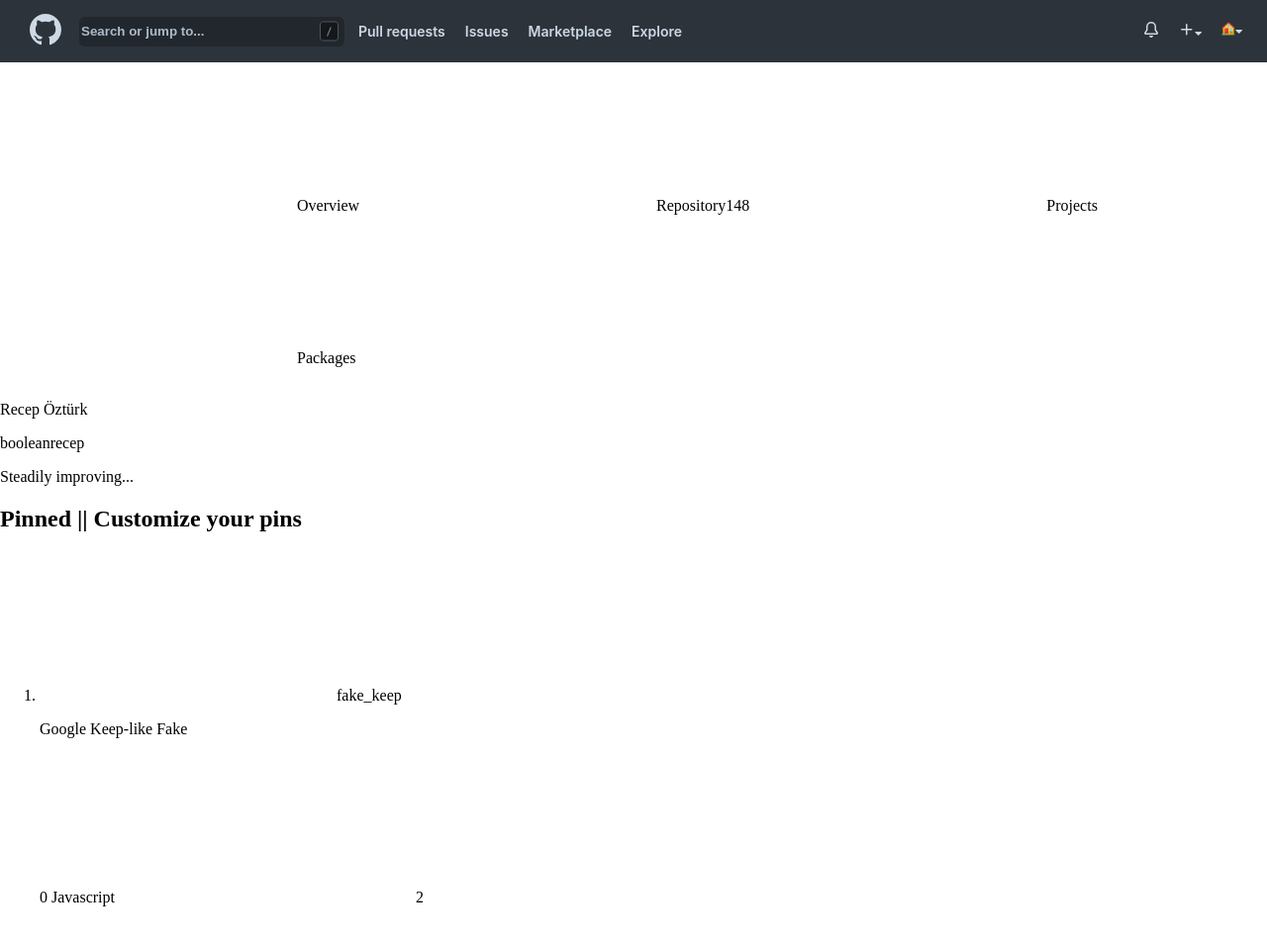
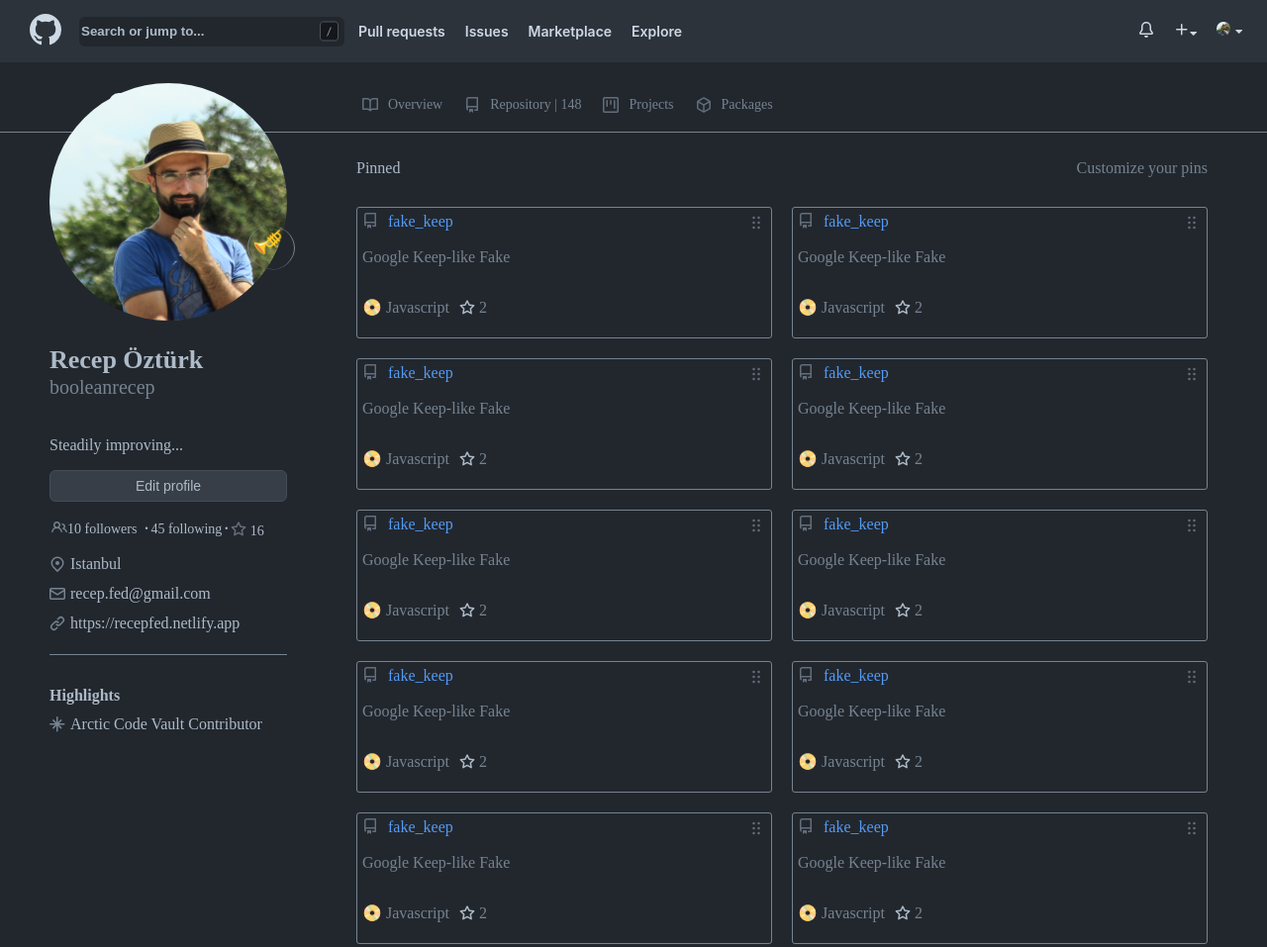
Before and after one commit to booleanrecep/github_clone, a React app: page / in a window 1280 px wide. Shown: the whole page at 99% size. Before the commit the page ends 932 px from the top, so only its background shows below. Built offline with nearby package versions, Linux system fonts and the light colour scheme.

Commit message:
layout for desktop is done

```diff
--- a/src/assets/icons.js
+++ b/src/assets/icons.js
@@ -52,6 +52,7 @@
     version="1.1"
     width="16"
     aria-hidden="true"
+    fill="#636e7b"
   >
     <path
       fillRule="evenodd"
@@ -81,6 +82,7 @@
     version="1.1"
     width="16"
     aria-hidden="true"
+    fill="#636e7b"
   >
     <path
       fillRule="evenodd"
@@ -95,6 +97,7 @@
     version="1.1"
     width="16"
     aria-hidden="true"
+    fill="#636e7b"
   >
     <path
       fillRule="evenodd"
@@ -108,7 +111,7 @@
     viewBox="0 0 16 16"
     version="1.1"
     width="16"
-    ariHidden="true"
+    aria-hidden="true"
   >
     <path
       fillRule="evenodd"
@@ -123,6 +126,7 @@
     version="1.1"
     width="16"
     aria-hidden="true"
+    fill="#636e7b"
   >
     <path
       fillRule="evenodd"
@@ -187,9 +191,10 @@
   <svg
     viewBox="0 0 16 16"
     version="1.1"
-    width="16"
-    height="16"
+    width="20"
+    height="20"
     aria-hidden="true"
+    fill="#636e7b"
   >
     <path
       fillRule="evenodd"
--- a/src/assets/styles/header.scss
+++ b/src/assets/styles/header.scss
@@ -7,12 +7,13 @@
 }
 header {
   height: 63px;
+  width: 100%;
   background-color: #2d333b;
   display: flex;
   flex-direction: row;
   justify-content: space-between;
   align-items: center;
-
+  // position: relative;
   .github-icon {
     margin: 10px 0 10px 30px;
     width: 50px;
@@ -31,6 +32,9 @@
 
     div {
       margin: 10px;
+      &:hover {
+        color: #adbac7;
+      }
     }
   }
   .right-tools {
@@ -44,6 +48,8 @@
       img {
         width: 14px;
         height: 14px;
+        border-radius: 7px;
+        margin-right: 5px;
       }
     }
     details {
@@ -60,18 +66,12 @@
       margin-right: 50px;
       font-size: 14px;
       display: none;
-
       line-height: 1.8;
-      // padding:0 10px;
       padding-top: 10px;
-
       summary {
         list-style: none;
         display: none;
         border: none;
-        // &par{
-        //   border:none;
-        // }
         &::-webkit-details-marker {
           display: none;
         }
@@ -79,8 +79,6 @@
       p {
         margin: 0;
         padding-left: 10px;
-        // padding-top: 5px;
-        // width:100%;
         height: 30px;
         vertical-align: bottom;
       }
@@ -112,7 +110,6 @@
       &:focus {
         border: 1px solid #4184e4;
         width: 540px;
-        // transition: width 0.3s;
         outline-offset: 0px;
         color: $menuFontColor;
         border-bottom-left-radius: 0;
@@ -129,17 +126,13 @@
   }
   ul {
     list-style: none;
-    // display: none;
     position: absolute;
     color: $menuFontColor;
     margin-top: -2px;
     margin-left: -39px;
-    // display: none;
-    // opacity: 0;
-    // opacity: 0;
-    width: 545px;
+    width: fit-content;
     transition: width 0.2s;
-    // transition: display 0.2s,width 0.2s;
+    z-index: 1;
 
     li {
       display: flex;
@@ -150,7 +143,6 @@
       outline: 0.3px solid #373e47;
       padding: 10px;
       cursor: pointer;
-      // transition: width 0.1s;
 
       &:hover {
         background-color: #4184e4;
--- a/src/assets/styles/main.scss
+++ b/src/assets/styles/main.scss
@@ -0,0 +1,18 @@
+body,
+html {
+  margin: 0;
+  padding: 0;
+  width: 100%;
+}
+main {
+  // display: flex;
+  // flex-direction: row;
+  // justify-content:space-around;
+  width: 100%;
+  height: fit-content;
+  background-color: #22272e;
+
+  @import "tabs";
+  @import "tabs_content";
+  @import "user_content";
+}
--- /dev/null
+++ b/src/assets/styles/tabs.scss
@@ -0,0 +1,64 @@
+.tabs {
+  top: 0;
+  height: 50px;
+  border: 0.3px solid #768390;
+  border-left: none;
+  border-right: none;
+  border-top: none;
+  width: 100%;
+  display: flex;
+  flex-direction: row;
+  justify-content: flex-start;
+  align-items: center;
+  padding: 0;
+  padding-top: 20px;
+  margin: 0;
+  // position: fixed;
+  background-color: #22272e;
+
+  div {
+    width: 150px;
+    margin: 0 150px 0 110px;
+
+    span {
+      position: absolute;
+      margin-left: 10px;
+      margin-top: 2px;
+      color: #768390;
+    }
+    img {
+      border-radius: 10px;
+      width: 25px;
+      height: 25px;
+      // display: none;
+    }
+  }
+  nav {
+    display: flex;
+    flex-direction: row;
+    justify-content: space-around;
+    margin: 0 0 0 -50px;
+    a {
+      height: fit-content;
+      display: flex;
+      flex-direction: row;
+      padding: 5px 6px;
+      margin-right: 10px;
+      font-size: 14px;
+      line-height: 30px;
+      color: #768390;
+      width: fit-content;
+      &:active {
+        color: #adbac7;
+        svg {
+          fill: #adbac7;
+        }
+      }
+
+      span {
+        margin-top: 4px;
+        margin-right: 10px;
+      }
+    }
+  }
+}
--- /dev/null
+++ b/src/assets/styles/tabs_content.scss
@@ -0,0 +1,83 @@
+.tabs-content {
+  width: fit-content;
+  height: fit-content;
+  // border: 2px solid red;
+  // margin-top: -500px;
+  // margin-right: 0;
+  margin-top: -600px;
+  margin-left: 350px;
+  padding-right: 50px;
+  //    background-color:peru;
+  background-position: center;
+  h2 {
+    display: flex;
+    flex-direction: row;
+    justify-content: space-between;
+    margin-right: 10px;
+    margin-left: 10px;
+    span:first-of-type {
+      font-size: 16px;
+      font-weight: 400;
+      color: #adbac7;
+    }
+    span:last-of-type {
+      font-size: 16px;
+      font-weight: 400;
+      color: #768390;
+      &:hover {
+        color: #539bf5;
+        cursor: pointer;
+      }
+    }
+  }
+  ol {
+    display: flex;
+    flex-direction: row;
+    flex-wrap: wrap;
+    margin: 0;
+    padding: 0;
+    height: fit-content;
+    width: 100%;
+    list-style: none;
+    // flex-basis: 100%;
+    // border: 2px solid rgb(189, 131, 131);
+
+    li {
+      display: flex;
+      flex-direction: column;
+      flex: 1;
+      flex-basis: 40%;
+      margin: 10px;
+      padding: 5px;
+      border: 0.5px solid #768390;
+      border-radius: 3px;
+      div {
+        display: flex;
+        justify-content: space-between;
+        a {
+          flex-grow: 1;
+          margin-left: 10px;
+          color: #539bf5;
+          // width:100px;
+          &:hover {
+            text-decoration: underline;
+          }
+        }
+        // svg:last-of-type{
+        //   flex-grow: 3;
+        // }
+        svg:last-of-type:hover {
+          cursor: grab;
+        }
+      }
+      p {
+        color: #768390;
+        svg {
+          margin-bottom: -3px;
+          margin-left: 10px;
+          fill: #adbac7;
+        }
+      }
+    }
+  }
+}
--- /dev/null
+++ b/src/assets/styles/user_content.scss
@@ -0,0 +1,221 @@
+.user-content {
+  width: fit-content;
+  height: fit-content;
+  margin-left: 50px;
+  margin-top: -50px;
+  .image {
+    img {
+      position: relative;
+
+      width: 240px;
+      height: 240px;
+      border-radius: 50%;
+    }
+    div {
+      position: absolute;
+      width: fit-content;
+      margin-top: -100px;
+      margin-left: 200px;
+      display: flex;
+      flex-direction: row;
+      align-items: center;
+      justify-content: space-between;
+      details {
+        margin: 0;
+        padding: 0;
+        padding-bottom: 5px;
+        height: 40px;
+        width: fit-content;
+        summary {
+          list-style: none;
+          display: none;
+          border: none;
+          &::-webkit-details-marker {
+            display: none;
+          }
+        }
+        div:first-of-type {
+          border: 1px solid #768390;
+          border-top: none;
+          border-bottom: none;
+          border-right: 0;
+          width: 50px;
+          height: 45px;
+          margin: 0;
+          margin-left: 0px;
+          margin-top: -1px;
+          padding: 0;
+          display: initial;
+          border-top-left-radius: 50%;
+          border-bottom-left-radius: 50%;
+        }
+        div:last-of-type {
+          //   background-color: #22272e;
+          border: 1px solid #768390;
+          border-left: none;
+          border-top: none;
+          border-bottom: none;
+          width: 50px;
+          height: 45px;
+          margin: 0;
+          margin-top: 0px;
+          margin-left: -40px;
+          padding: 0;
+          display: initial;
+          border-top-right-radius: 50%;
+          border-bottom-right-radius: 50%;
+        }
+        span:first-of-type {
+          font-size: 26px;
+          margin-left: 5px;
+        }
+        span:last-of-type {
+          border: 1px solid #768390;
+          padding-top: 10px;
+          padding-bottom: 10px;
+          font-size: 18px;
+          display: none;
+          color: #768390;
+        }
+        &:hover {
+          span:last-of-type {
+            display: initial;
+            border-left: none;
+            border-right: none;
+          }
+
+          div:last-of-type {
+            border-top: 1px solid #768390;
+            border-bottom: 1px solid #768390;
+            margin-left: -30px;
+            height: 40px;
+            margin-top: 1px;
+          }
+          div:first-of-type {
+            border-top: 1px solid #768390;
+            border-bottom: 1px solid #768390;
+            height: 40px;
+            margin-top: 1px;
+          }
+        }
+      }
+    }
+  }
+  .top {
+    h1 {
+      span {
+        display: block;
+      }
+      span:first-of-type {
+        font-size: 26px;
+        color: #adbac7;
+      }
+      span:last-of-type {
+        font-size: 20px;
+        font-style: normal;
+        font-weight: 300;
+        line-height: 24px;
+        color: #768390;
+      }
+    }
+  }
+  .middle {
+    display: flex;
+    flex-direction: column;
+    justify-content: flex-start;
+    p {
+      font-size: 16px;
+      color: #adbac7;
+    }
+    button {
+      color: #adbac7;
+      padding: 5px 16px;
+      padding: 5px 16px;
+      font-size: 14px;
+      font-weight: 500;
+      line-height: 20px;
+      white-space: nowrap;
+      vertical-align: middle;
+      border: 1px solid #444c56;
+      background-color: #373e47;
+      border-radius: 6px;
+    }
+    div {
+      width: fit-content;
+      display: flex;
+      flex-direction: row;
+      justify-content: space-between;
+      color: #adbac7;
+      fill: #768390;
+      // align-items: center;
+      // text-align: center;
+      margin-top: 10px;
+      height: fit-content;
+      font-size: 20px;
+
+      div:first-of-type {
+        margin-right: 5px;
+        a {
+          margin-top: -2px;
+          svg {
+            margin-bottom: -2px;
+          }
+          // padding-top:10px;
+        }
+      }
+
+      div:last-of-type {
+        // margin-right: 5px;
+        a {
+          svg {
+            margin-bottom: -2px;
+          }
+          // padding-top:10px;
+        }
+      }
+      div {
+        a {
+          padding-left: 2px;
+          padding-right: 2px;
+          font-size: 14px;
+        }
+      }
+    }
+    ul {
+      list-style: none;
+      padding: 0;
+      color: #adbac7;
+      fill: #768390;
+      border-bottom: 1px solid #768390;
+      padding-bottom: 10px;
+      li {
+        height: 30px;
+        //   margin-top:5px;
+        svg {
+          margin-bottom: -3px;
+
+          padding-right: 5px;
+        }
+      }
+    }
+  }
+
+  .bottom {
+    h2 {
+      font-size: 16px;
+      font-weight: 600;
+      margin-bottom: 8px;
+      color: #adbac7;
+      line-height: 1.5;
+    }
+    svg {
+      fill: #768390;
+      margin-bottom: -3px;
+      margin-right: 5px;
+    }
+    span {
+      font-size: 16px;
+      color: #adbac7;
+    }
+  }
+}
--- a/src/components/Header.js
+++ b/src/components/Header.js
@@ -10,7 +10,7 @@
   repositoriesSvg,
   signoutSvg,
 } from "../assets/data";
-import status from "../assets/status.png";
+import me from "../assets/me.png";
 export const Header = () => {
   const {
     topBar: { inputDropdownList, addDropdownList, accountDropdownList },
@@ -67,6 +67,24 @@
           break;
       }
     };
+    const handleClose = (e) => {
+      // e.stopPropagation()
+      !["search", "add", "avatar"].includes(e.target.parentNode.id)
+        ? setStyles({
+            displaySearch: "none",
+            widthSearch: "264px",
+            detailsOpen: false,
+            ddList: [],
+            displayDetails: "none",
+          })
+        : null;
+    };
+    React.useEffect(() => {
+      window.addEventListener("click", handleClose);
+      return () => {
+        window.removeEventListener("click", handleClose);
+      };
+    }, []);
     return (
       <header onClick={handleStyle}>
         <div className="github-icon">
@@ -116,7 +134,7 @@
             ></i>
           </span>
           <span id="avatar">
-            <img src={status} />
+            <img alt="me" src={me} />
             <i
               className="fa fa-caret-down"
               style={{ fontSize: "12px", color: "#cdd9e5" }}
--- a/src/components/Main.js
+++ b/src/components/Main.js
@@ -1,63 +1,27 @@
 import React from "react";
-
+import { Tabs } from "./Tabs";
+import { UserContent } from "./UserContent";
+import { TabsContent } from "./TabsContent";
+import "../assets/styles/main.scss";
 export const Main = () => {
+  const ref = React.useRef();
+  const handlePosition = () => {
+    return window.pageYOffset > ref.current.offsetTop
+      ? (ref.current.style.position = "fixed")
+      : (ref.current.style.position = "inherit");
+  };
+  React.useEffect(() => {
+    console.log(ref.current);
+    window.addEventListener("scroll", handlePosition);
+    return () => {
+      window.removeEventListener("scroll", handlePosition);
+    };
+  }, []);
   return (
-    <div>
-      <main>
-        <div className="tabs">
-          <nav>
-            <a>
-              <svg></svg>Overview
-            </a>
-            <a>
-              <svg></svg>Repository<span>148</span>
-            </a>
-            <a>
-              <svg></svg>Projects
-            </a>
-            <a>
-              <svg></svg>Packages
-            </a>
-          </nav>
-        </div>
-        <div className="main-content">
-          <div className="user-content">
-            <div>
-              <img />
-              <span></span>
-            </div>
-            <div>
-              <p>Recep Öztürk</p>
-              <p>booleanrecep</p>
-            </div>
-            <div>
-              <p>Steadily improving...</p>
-            </div>
-          </div>
-          <div className="tabs-content">
-            <h2>Pinned || Customize your pins</h2>
-            <form>
-              <ol>
-                <li>
-                  <div>
-                    <svg></svg>
-                    <a>fake_keep</a>
-                    <span></span>
-                  </div>
-                  <p>Google Keep-like Fake</p>
-                  <p>
-                    <span>0 Javascript</span>
-                    <span>
-                      {" "}
-                      <svg>*</svg>2
-                    </span>
-                  </p>
-                </li>
-              </ol>
-            </form>
-          </div>
-        </div>
-      </main>
-    </div>
+    <main>
+      <Tabs ref={ref} />
+      <UserContent />
+      <TabsContent />
+    </main>
   );
 };
--- /dev/null
+++ b/src/components/Tabs.js
@@ -0,0 +1,34 @@
+import React from "react";
+import {
+  overviewSvg,
+  repositoriesSvg,
+  projectsSvg,
+  packagesSvg,
+} from "../assets/data";
+import me from "../assets/me.png";
+// eslint-disable-next-line react/display-name
+export const Tabs = React.forwardRef((props, ref) => {
+  return (
+    <div className="tabs" ref={ref}>
+      <div>
+        <img alt="me" src={me} />
+        <span>booleanrecep</span>
+      </div>
+      <nav>
+        <a>
+          <span>{overviewSvg}</span>
+          Overview
+        </a>
+        <a>
+          <span>{repositoriesSvg}</span>Repository | 148
+        </a>
+        <a>
+          <span>{projectsSvg}</span>Projects
+        </a>
+        <a>
+          <span>{packagesSvg}</span>Packages
+        </a>
+      </nav>
+    </div>
+  );
+});
--- /dev/null
+++ b/src/components/TabsContent.js
@@ -0,0 +1,30 @@
+import React from "react";
+import { repositoriesSvg, grabSvg, starSvg } from "../assets/data";
+export const TabsContent = () => {
+  return (
+    <div className="tabs-content">
+      <h2>
+        <span>Pinned </span>
+        <span>Customize your pins</span>
+      </h2>
+      <ol>
+        {[1, 2, 3, 4, 5, 7, 10, 11, 22, 44].map((el) => {
+          return (
+            <li key={el}>
+              <div>
+                {repositoriesSvg}
+                <a>fake_keep</a>
+                {grabSvg}
+              </div>
+              <p>Google Keep-like Fake</p>
+              <p>
+                <span>&#128192; Javascript</span>
+                {starSvg} 2
+              </p>
+            </li>
+          );
+        })}
+      </ol>
+    </div>
+  );
+};
--- /dev/null
+++ b/src/components/UserContent.js
@@ -0,0 +1,79 @@
+import React from "react";
+import me from "../assets/me.png";
+import {
+  followersSvg,
+  starSvg,
+  locationSvg,
+  emailSvg,
+  portfolioLinkSvg,
+  highlightSvg,
+} from "../assets/data";
+export const UserContent = () => {
+  return (
+    <div className="user-content">
+      <div className="image">
+        <img title="me" src={me} />
+        <div>
+          <details open>
+            <summary></summary>
+            <div></div>
+            <span>&#127930;</span>
+            <span>Working from home</span>
+            <div></div>
+          </details>
+        </div>
+      </div>
+      <div className="top">
+        <h1>
+          <span>Recep Öztürk</span>
+          <span>booleanrecep</span>
+        </h1>
+      </div>
+
+      <div className="middle">
+        <p>Steadily improving...</p>
+        <button>Edit profile</button>
+        <div>
+          <div>
+            <a>
+              {followersSvg}
+              <span>10 followers </span>
+            </a>
+          </div>
+          .
+          <div>
+            <a>
+              <span> 45 following </span>
+            </a>
+          </div>
+          .
+          <div>
+            <a>
+              {starSvg}
+              <span> 16</span>
+            </a>
+          </div>
+        </div>
+        <ul>
+          <li>
+            {locationSvg}
+            <span>Istanbul</span>
+          </li>
+          <li>
+            {emailSvg}
+            <a>recep.fed@gmail.com</a>
+          </li>
+          <li>
+            {portfolioLinkSvg}
+            <a>https://recepfed.netlify.app</a>
+          </li>
+        </ul>
+      </div>
+      <div className="bottom">
+        <h2>Highlights</h2>
+        {highlightSvg}
+        <span>Arctic Code Vault Contributor</span>
+      </div>
+    </div>
+  );
+};
```
Also changed, not shown: public/index.html (+0 -48 lines), src/assets/me.png (added), 1 other file.
